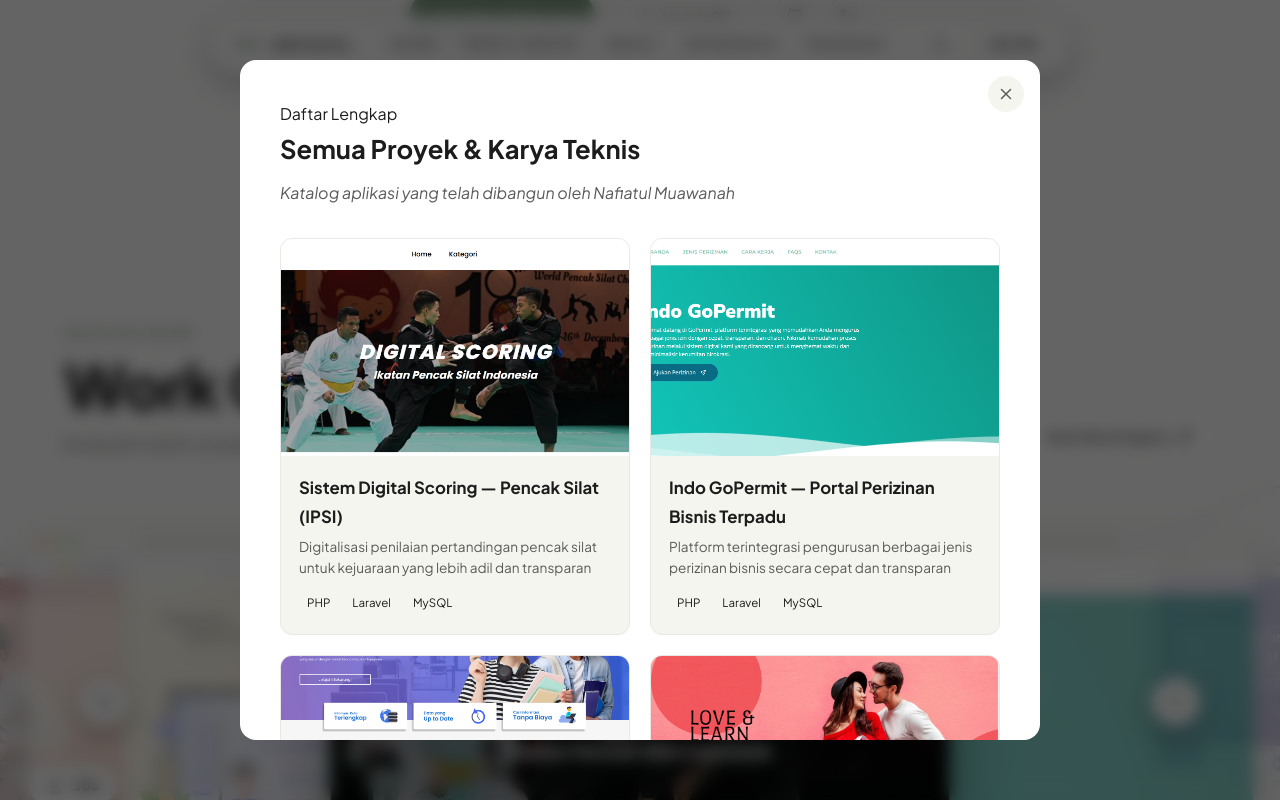
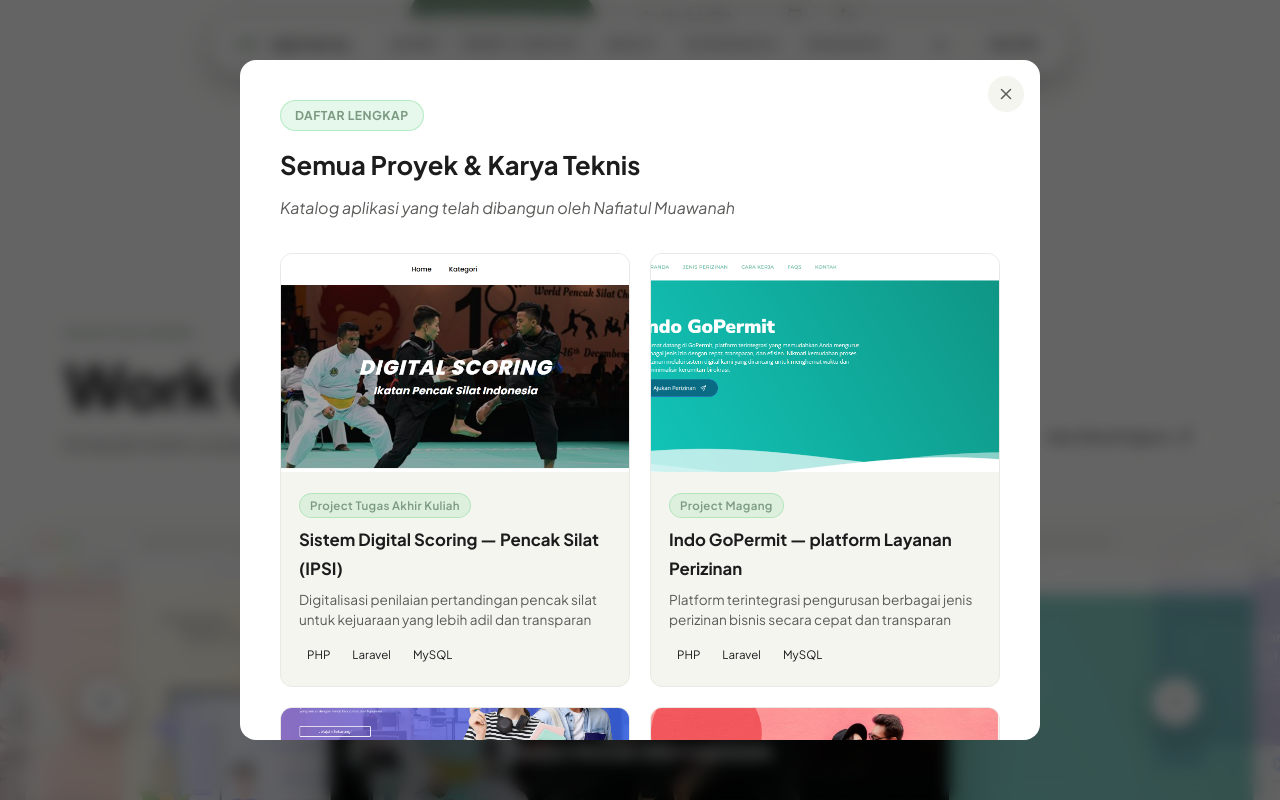
Before and after one commit to ininafia/ininafia.github.io, a React (Vite) app: page / in a window 1280 px wide. Both pictures are taken after a click on the button "View More Projects". Shown: the part 1016-1816 px from the top of the page. Built offline with nearby package versions, Linux system fonts and the light colour scheme.

Commit message:
feat(work): buat kategori project dinamis (PBL, Magang, Tugas Akhir) di data, modal, dan galeri

```diff
--- a/src/components/Projects.tsx
+++ b/src/components/Projects.tsx
@@ -48,7 +48,7 @@
         </button>
 
         <div className="modal-header">
-          <div className="project-tag">Proyek Unggulan</div>
+          <div className="project-tag">{project.category}</div>
           <h2>{project.title}</h2>
           <p className="tagline">{project.tagline}</p>
         </div>
@@ -181,6 +181,9 @@
                 <img src={p.thumbnail} alt={p.title} />
               </div>
               <div className="all-project-info">
+                {p.category && (
+                  <span className="all-project-category-badge">{p.category}</span>
+                )}
                 <h3>{p.title}</h3>
                 <p>{p.tagline}</p>
                 <div className="tech-badge-list">
@@ -426,6 +429,13 @@
               exit={{ opacity: 0, y: -16 }}
               transition={{ duration: 0.3 }}
             >
+              {/* Project Category Badge */}
+              {activeProject.category && (
+                <span className="gallery-project-category-badge">
+                  {activeProject.category}
+                </span>
+              )}
+
               {/* Project Title */}
               <h3 className="gallery-detail-title">{activeProject.title}</h3>
 
--- a/src/data/portfolio.ts
+++ b/src/data/portfolio.ts
@@ -5,6 +5,7 @@
 export interface Project {
   id: string;
   title: string;
+  category: string;
   tagline: string;
   description: string;
   thumbnail: string;
@@ -109,9 +110,10 @@
   {
     id: "silat-scoring",
     title: "Sistem Digital Scoring — Pencak Silat (IPSI)",
+    category: "Project Tugas Akhir Kuliah",
     tagline: "Digitalisasi penilaian pertandingan pencak silat untuk kejuaraan yang lebih adil dan transparan",
     description:
-      "Aplikasi web penilaian pertandingan pencak silat berbasis real-time yang dirancang khusus sesuai regulasi resmi Ikatan Pencak Silat Indonesia (IPSI). Sistem ini menggantikan penilaian manual konvensional dengan antarmuka digital yang memungkinkan dewan juri memasukkan skor secara simultan, kalkulasi nilai otomatis, serta penayangan papan skor langsung (live score board) tanpa jeda.",
+      "Aplikasi web penilaian pertandingan pencak silat berbasis real-time yang dirancang khusus sesuai regulasi resmi Ikatan Pencak Silat Indonesia (IPSI). Sistem ini menggantikan penilaian manual konvensional dengan antarmuka digital yang memungkinkan dewan juri memasukkan skor secara bersamaan, kalkulasi nilai otomatis, serta penayangan papan skor langsung (live score board) tanpa jeda.",
     thumbnail: "/project-scoring.jpg",
     technologies: ["PHP", "Laravel", "MySQL", "JavaScript", "Bootstrap", "REST API", "AJAX"],
     features: [
@@ -134,10 +136,11 @@
   },
   {
     id: "indo-gopermit",
-    title: "Indo GoPermit — Portal Perizinan Bisnis Terpadu",
+    title: "Indo GoPermit — platform Layanan Perizinan",
+    category: "Project Magang",
     tagline: "Platform terintegrasi pengurusan berbagai jenis perizinan bisnis secara cepat dan transparan",
     description:
-      "Platform layanan perizinan usaha digital terintegrasi yang dikembangkan untuk menyederhanakan alur birokrasi perizinan bisnis. Memungkinkan pelaku usaha mengajukan izin, mengunggah berkas legalitas, dan memantau status validasi dinas secara real-time hingga penerbitan sertifikat izin resmi.",
+      "Platform layanan perizinan LKP berbasis digital yang dikembangkan untuk menyederhanakan proses pengajuan izin secara online. Melalui IndoGoPermit, pemohon dapat mengajukan perizinan, mengunggah dokumen persyaratan, memantau status verifikasi secara real-time, serta menerima notifikasi perkembangan perizinan untuk mewujudkan proses yang lebih cepat, efisien, dan transparan.",
     thumbnail: "/project-lkp.png",
     technologies: ["PHP", "Laravel", "MySQL", "REST API", "Bootstrap", "JavaScript", "Git"],
     features: [
@@ -160,10 +163,11 @@
   },
   {
     id: "lobi-poliwangi",
-    title: "Lobi Poliwangi — Platform Beasiswa & Lomba Mahasiswa",
+    title: "Lobi Poliwangi — Platform Informasi Lomba, Beasiswa & Prestasi Mahasiswa",
+    category: "Project Based Learning",
     tagline: "Pusat informasi terpadu ribuan beasiswa dan ajang kompetisi prestasi mahasiswa",
     description:
-      "Platform portal informasi komprehensif yang menghimpun lebih dari 2.000 data beasiswa dalam & luar negeri serta kompetisi kemahasiswaan dari 50+ instansi terpercaya. Dirancang untuk membantu mahasiswa Politeknik Negeri Banyuwangi dan pelajar umum menemukan peluang pendanaan studi dan kompetisi prestasi dengan mudah.",
+      "Platform informasi berbasis web yang dikembangkan untuk memudahkan mahasiswa Politeknik Negeri Banyuwangi dalam mengakses informasi perlombaan, beasiswa, serta prestasi mahasiswa di bidang akademik maupun nonakademik. Dilengkapi penyajian informasi yang lengkap dan terkini untuk mendukung pengembangan potensi mahasiswa sekaligus menjadi media branding dan publikasi prestasi Politeknik Negeri Banyuwangi.",
     thumbnail: "/project-lobi.png",
     technologies: ["PHP", "Laravel", "MySQL", "JavaScript", "Bootstrap", "REST API"],
     features: [
@@ -187,9 +191,10 @@
   {
     id: "love-and-learn",
     title: "Love & Learn — Layanan Konseling & Edukasi Keluarga",
+    category: "Project Based Learning",
     tagline: "Platform bimbingan pranikah, konseling keluarga, dan edukasi kesehatan mental terpercaya",
     description:
-      "Aplikasi web layanan kesehatan mental dan konseling keluarga yang memfasilitasi pendampingan pranikah, keharmonisan rumah tangga, parenting anak, dan konsultasi psikologi. Menyediakan sistem reservasi sesi konsultasi online/offline bersama konselor profesional terverifikasi, asesmen kebutuhan awal klien, serta perpustakaan artikel edukasi keluarga.",
+      "Platform edukasi pernikahan berbasis web yang dikembangkan untuk membantu calon pengantin mempersiapkan kehidupan berumah tangga melalui penyediaan materi edukasi pernikahan. Dilengkapi fitur konseling bagi pasangan suami istri serta pendataan peserta konseling oleh pihak KB Kecamatan Muncar untuk mendukung layanan konsultasi yang lebih terstruktur dan mudah diakses.",
     thumbnail: "/project-love&learn.png",
     technologies: ["PHP", "Laravel", "MySQL", "JavaScript", "Bootstrap", "CSS3"],
     features: [
@@ -213,9 +218,10 @@
   {
     id: "smartkoding-academy",
     title: "SmartKoding Academy — E-Learning & Bootcamp Pemrograman",
+    category: "Project Magang",
     tagline: "Platform kursus koding interaktif dan kelas industri terstruktur #2025BisaNgoding",
     description:
-      "Platform pembelajaran pemrograman web interaktif yang dikembangkan untuk membantu pemula dan pelajar menguasai skill coding web (HTML, CSS, PHP, JavaScript, MySQL) dari dasar hingga siap terjun ke industri. Dilengkapi silabus terstruktur, pelacak progres belajar siswa, kuis evaluasi, serta penerbitan sertifikat digital otomatis.",
+      "Platform pembelajaran pemrograman web interaktif yang dikembangkan untuk mendukung kegiatan belajar siswa di kelas industri Rekayasa Perangkat Lunak (RPL) SMK Negeri 8 Jember agar menguasai skill coding web (HTML, CSS, PHP, JavaScript, MySQL) dari dasar hingga siap terjun ke industri. Dilengkapi fitur modul pembelajaran, video rekaman pertemuan, pengumpulan dan revisi tugas, pemantauan nilai, serta informasi pembayaran untuk menciptakan pengalaman belajar yang terstruktur, interaktif, dan mudah diakses.",
     thumbnail: "/project-smartkoding.png",
     technologies: ["PHP", "MySQL", "HTML5", "CSS3", "JavaScript", "Bootstrap"],
     features: [
--- a/src/index.css
+++ b/src/index.css
@@ -1820,6 +1820,21 @@
   align-items: center;
 }
 
+.gallery-project-category-badge {
+  display: inline-flex;
+  align-items: center;
+  padding: 4px 16px;
+  border-radius: var(--radius-full);
+  background: rgba(52, 199, 89, 0.12);
+  color: var(--accent);
+  border: 1px solid rgba(52, 199, 89, 0.28);
+  font-size: 0.76rem;
+  font-weight: 700;
+  letter-spacing: 0.04em;
+  text-transform: uppercase;
+  margin-bottom: 12px;
+}
+
 .gallery-detail-title {
   font-size: clamp(1.4rem, 2.6vw, 2.2rem);
   font-weight: 800;
@@ -1963,6 +1978,18 @@
 .all-project-info {
   padding: 18px;
 }
+.all-project-category-badge {
+  display: inline-block;
+  padding: 2px 10px;
+  border-radius: var(--radius-full);
+  background: rgba(52, 199, 89, 0.12);
+  color: var(--accent);
+  border: 1px solid rgba(52, 199, 89, 0.25);
+  font-size: 0.72rem;
+  font-weight: 600;
+  margin-bottom: 8px;
+  letter-spacing: 0.03em;
+}
 .all-project-info h3 {
   font-size: 1.05rem;
   font-weight: 700;
@@ -2030,6 +2057,19 @@
 
 .modal-header {
   margin-bottom: 32px;
+}
+.modal-header .project-tag {
+  display: inline-block;
+  padding: 4px 14px;
+  border-radius: var(--radius-full);
+  background: rgba(52, 199, 89, 0.12);
+  color: var(--accent);
+  border: 1px solid rgba(52, 199, 89, 0.28);
+  font-size: 0.76rem;
+  font-weight: 700;
+  letter-spacing: 0.04em;
+  text-transform: uppercase;
+  margin-bottom: 12px;
 }
 .modal-header h2 {
   font-size: 1.6rem;
```
